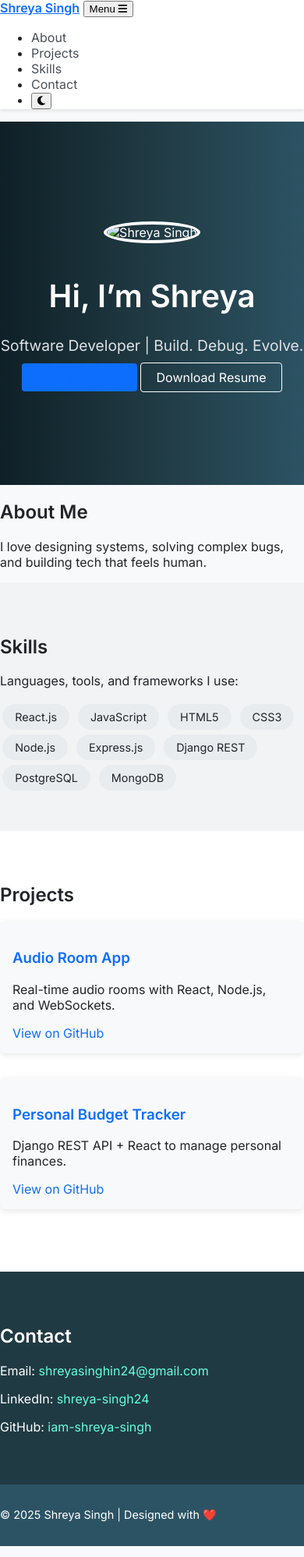
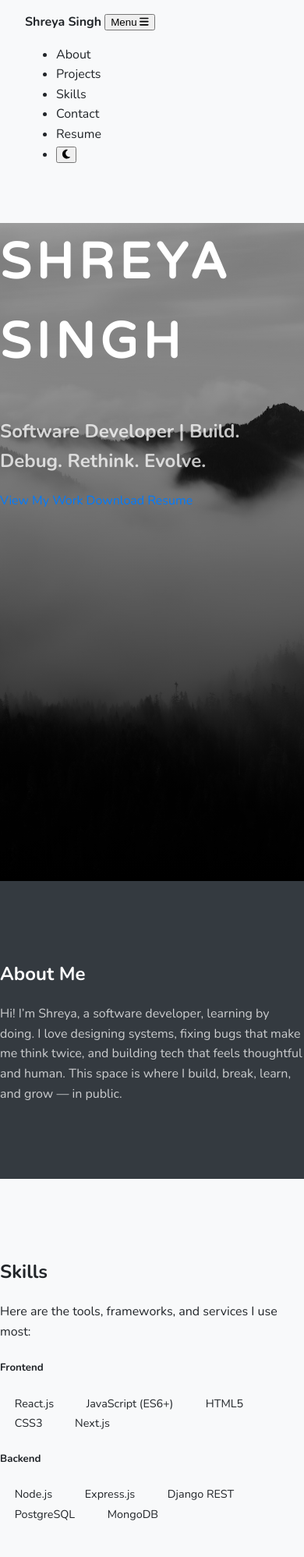
Before and after one commit to iam-shreya-singh/shreya-portfolio, a plain HTML site: page index.html in a window 390 px wide. Shown: the top 1997 px of the page at 78% size. Drawn offline with nearby package versions, Linux system fonts and the light colour scheme.

Commit message:
c rollback

```diff
--- a/css/styles.css
+++ b/css/styles.css
@@ -1,185 +1,168 @@
-/* === Global Styles === */
+/* General styles */
 body {
-  font-family: 'Inter', sans-serif;
-  background-color: #f8f9fa;
-  color: #212529;
+  font-family: "Nunito", sans-serif;
+  line-height: 1.6;
   margin: 0;
   padding: 0;
-  transition: background-color 0.3s, color 0.3s;
-}
-
-body.dark-mode {
-  background-color: #0A192F;
-  color: #F3F4F6;
+  color: #212529;
+  background-color: #f8f9fa;
 }
 
 a {
-  color: #0d6efd;
   text-decoration: none;
+  color: #007bff;
 }
 
 a:hover {
-  text-decoration: underline;
+  color: #0056b3;
 }
 
-/* === Navbar === */
+/* Navigation bar */
 .navbar {
+  padding: 1rem 2rem;
+  transition: background-color 0.3s;
+}
+
+.navbar-light .navbar-brand {
+  font-weight: bold;
+  color: #212529;
+}
+
+.navbar-light .navbar-nav .nav-link {
+  color: #212529;
+  margin-right: 1rem;
+}
+
+.navbar-light .navbar-nav .nav-link:hover {
+  color: #007bff;
+}
+
+#mainNav.navbar-shrink {
   background-color: #ffffff;
   box-shadow: 0 2px 4px rgba(0, 0, 0, 0.1);
 }
 
-.navbar-brand {
-  font-weight: 600;
-  color: #0d6efd;
-}
-
-.nav-link {
-  color: #495057;
-  transition: color 0.3s ease;
-}
-
-.nav-link:hover {
-  color: #0d6efd;
-}
-
-/* === Hero Section === */
+/* Masthead */
 .masthead {
-  background: linear-gradient(to right, #0f2027, #203a43, #2c5364);
-  color: #ffffff;
-  text-align: center;
-  padding: 8rem 0;
-}
-
-.masthead .profile-img {
-  width: 120px;
-  height: 120px;
-  border-radius: 50%;
-  border: 4px solid #ffffff;
-  margin-bottom: 1rem;
+  position: relative;
+  width: 100%;
+  height: 100vh;
+  min-height: 35rem;
+  background: linear-gradient(
+      to bottom,
+      rgba(0, 0, 0, 0.3) 0%,
+      rgba(0, 0, 0, 0.7) 75%,
+      #000 100%
+    ),
+    url("../assets/img/bg-masthead.jpg");
+  background-position: center;
+  background-repeat: no-repeat;
+  background-size: cover;
+  color: #fff;
 }
 
 .masthead h1 {
-  font-size: 2.5rem;
-  font-weight: 700;
+  font-family: "Varela Round", sans-serif;
+  font-size: 4rem;
+  text-transform: uppercase;
+  letter-spacing: 0.1em;
 }
 
-.masthead p {
-  font-size: 1.2rem;
-  color: #dee2e6;
+.masthead h2 {
+  font-size: 1.5rem;
+  color: rgba(255, 255, 255, 0.75);
 }
 
-.btn-primary {
-  background-color: #0d6efd;
-  border: none;
-  padding: 0.5rem 1.2rem;
-  border-radius: 4px;
-  transition: background-color 0.3s ease;
+.masthead .btn {
+  margin-top: 1.5rem;
 }
 
-.btn-primary:hover {
-  background-color: #0b5ed7;
+/* Sections */
+section {
+  padding: 5rem 0;
 }
 
-.btn-outline-light {
-  border: 1px solid #ffffff;
-  color: #ffffff;
-  background: transparent;
-  padding: 0.5rem 1.2rem;
-  border-radius: 4px;
-  transition: background-color 0.3s ease, color 0.3s ease;
+.about-section {
+  background: #343a40;
+  color: #fff;
 }
 
-.btn-outline-light:hover {
-  background-color: #ffffff;
-  color: #0f2027;
+.about-section p {
+  color: rgba(255, 255, 255, 0.75);
 }
 
-/* === Skills Section === */
-.skills-section {
-  background-color: #f1f3f5;
-  padding: 3rem 0;
+.bg-light {
+  background-color: #f8f9fa !important;
 }
 
-.skill-badge {
-  background-color: #e9ecef;
-  color: #212529;
-  border-radius: 50px;
-  padding: 0.5rem 1rem;
-  margin: 0.2rem;
-  font-size: 0.9rem;
-  display: inline-block;
-  transition: background-color 0.3s ease, transform 0.2s ease;
-}
-
-.skill-badge:hover {
-  background-color: #0d6efd;
-  color: #ffffff;
-  transform: scale(1.05);
-}
-
-body.dark-mode .skills-section {
-  background-color: #1e293b;
-}
-
-body.dark-mode .skill-badge {
-  background-color: #334155;
-  color: #64FFDA;
-  border: 1px solid #64FFDA;
-}
-
-/* === Projects Section === */
-.projects-section {
-  background-color: #ffffff;
-  padding: 3rem 0;
-}
-
-.projects-section .project {
-  margin-bottom: 2rem;
-  background: #f8f9fa;
-  padding: 1rem;
-  border-radius: 6px;
-  box-shadow: 0 2px 8px rgba(0, 0, 0, 0.1);
-  transition: transform 0.3s, box-shadow 0.3s;
-}
-
-.projects-section .project:hover {
-  transform: translateY(-5px);
-  box-shadow: 0 8px 20px rgba(0, 0, 0, 0.2);
-}
-
-.projects-section h3 {
-  color: #0d6efd;
-}
-
-body.dark-mode .projects-section {
-  background-color: #0A192F;
-}
-
-body.dark-mode .projects-section .project {
-  background-color: #1f2937;
-  color: #F3F4F6;
-}
-
-/* === Contact Section === */
 .contact-section {
-  background-color: #203a43;
-  color: #ffffff;
-  padding: 3rem 0;
+  background: #212529;
+  color: #fff;
 }
 
 .contact-section a {
-  color: #64FFDA;
+  color: #007bff;
 }
 
-/* === Footer === */
+.contact-section a:hover {
+  color: #0056b3;
+}
+
+/* Skills badges */
+.badge {
+  font-size: 0.9rem;
+  padding: 0.6em 1em;
+  margin: 0.3em;
+  border-radius: 50px;
+}
+
+/* Footer */
 .footer {
-  background-color: #2c5364;
-  color: #ffffff;
-  padding: 1rem 0;
+  padding: 2rem 0;
   font-size: 0.9rem;
 }
 
-/* === Smooth Transitions === */
-* {
-  transition: all 0.2s ease-in-out;
+/* Dark mode toggle */
+#darkModeToggle {
+  cursor: pointer;
 }
+
+/* Dark Mode */
+body.dark-mode {
+  background-color: #121212;
+  color: #e0e0e0;
+}
+
+body.dark-mode .navbar {
+  background-color: #1f1f1f;
+}
+
+body.dark-mode .masthead {
+  background: linear-gradient(
+      to bottom,
+      rgba(0, 0, 0, 0.6) 0%,
+      rgba(0, 0, 0, 0.85) 75%,
+      #000 100%
+    ),
+    url("../assets/img/bg-masthead.jpg");
+  background-position: center;
+  background-repeat: no-repeat;
+  background-size: cover;
+}
+
+body.dark-mode .about-section {
+  background-color: #1f1f1f;
+}
+
+body.dark-mode .bg-light {
+  background-color: #2c2c2c !important;
+}
+
+body.dark-mode .badge {
+  background-color: #333333;
+  color: #ffffff;
+}
+
+body.dark-mode .contact-section {
+  background-color: #1f1f1f;
+}
--- a/index.html
+++ b/index.html
@@ -7,8 +7,9 @@
     <meta name="author" content="Shreya Singh" />
     <title>Shreya Singh | Software Developer</title>
     <link rel="icon" type="image/x-icon" href="assets/favicon.ico" />
-    <link href="https://cdnjs.cloudflare.com/ajax/libs/font-awesome/6.5.1/css/all.min.css" rel="stylesheet" />
-    <link href="https://fonts.googleapis.com/css2?family=Inter:wght@400;600&display=swap" rel="stylesheet" />
+    <script src="https://use.fontawesome.com/releases/v6.3.0/js/all.js" crossorigin="anonymous"></script>
+    <link href="https://fonts.googleapis.com/css?family=Varela+Round" rel="stylesheet" />
+    <link href="https://fonts.googleapis.com/css?family=Nunito:200,300,400,600,700,800,900" rel="stylesheet" />
     <link href="css/styles.css" rel="stylesheet" />
   </head>
   <body id="page-top">
@@ -19,94 +20,126 @@
         <button class="navbar-toggler" type="button" data-bs-toggle="collapse" data-bs-target="#navbarResponsive">
           Menu <i class="fas fa-bars"></i>
         </button>
+        <div class="collapse navbar-collapse" id="navbarResponsive">
           <ul class="navbar-nav ms-auto align-items-center">
             <li class="nav-item"><a class="nav-link" href="#about">About</a></li>
             <li class="nav-item"><a class="nav-link" href="#projects">Projects</a></li>
             <li class="nav-item"><a class="nav-link" href="#skills">Skills</a></li>
             <li class="nav-item"><a class="nav-link" href="#contact">Contact</a></li>
             <li class="nav-item">
+              <a class="nav-link" href="assets/Resume_Shreya_Singh_SDE.pdf" target="_blank">Resume</a>
+            </li>
+            <li class="nav-item">
               <button id="darkModeToggle" class="btn btn-sm btn-outline-primary ms-2">
-              <i class="fa-solid fa-moon"></i>
+                <i class="fas fa-moon"></i>
               </button>
             </li>
           </ul>
+        </div>
       </div>
     </nav>
 
     <!-- Hero Section -->
     <header class="masthead">
-      <div class="container hero-content">
-        <img src="assets/profile.png" alt="Shreya Singh" class="profile-img" />
-        <h1 class="hero-title">Hi, I’m Shreya</h1>
-        <p class="hero-subtitle">Software Developer | Build. Debug. Evolve.</p>
-        <div class="hero-buttons">
-          <a href="#projects" class="btn btn-primary">View My Work</a>
-          <a href="assets/Resume_Shreya_Singh_SDE.pdf" target="_blank" class="btn btn-outline-light">Download Resume</a>
+      <div class="container px-4 px-lg-5 d-flex h-100 align-items-center justify-content-center">
+        <div class="text-center">
+          <h1 class="mx-auto my-0 text-uppercase">Shreya Singh</h1>
+          <h2 class="text-white-50 mx-auto mt-2 mb-5">
+            Software Developer | Build. Debug. Rethink. Evolve.
+          </h2>
+          <a class="btn btn-primary" href="#projects">View My Work</a>
+          <a class="btn btn-outline-light mt-3" href="assets/Resume_Shreya_Singh_SDE.pdf" target="_blank">Download Resume</a>
         </div>
       </div>
     </header>
 
     <!-- About Section -->
     <section class="about-section text-center" id="about">
-      <div class="container">
-        <h2>About Me</h2>
-        <p class="lead">I love designing systems, solving complex bugs, and building tech that feels human.</p>
+      <div class="container px-4 px-lg-5">
+        <div class="row gx-4 gx-lg-5 justify-content-center">
+          <div class="col-lg-8">
+            <h2 class="text-white mb-4">About Me</h2>
+            <p class="text-white-50">
+              Hi! I’m Shreya, a software developer, learning by doing.
+              I love designing systems, fixing bugs that make me think twice, and building tech that feels thoughtful and human.
+              This space is where I build, break, learn, and grow — in public.
+            </p>
+          </div>
+        </div>
       </div>
     </section>
 
     <!-- Skills Section -->
-    <section class="skills-section" id="skills">
-      <div class="container text-center">
-        <h2>Skills</h2>
-        <p class="section-subtitle">Languages, tools, and frameworks I use:</p>
-        <div class="skills-grid">
-          <span class="skill-badge">React.js</span>
-          <span class="skill-badge">JavaScript</span>
-          <span class="skill-badge">HTML5</span>
-          <span class="skill-badge">CSS3</span>
-          <span class="skill-badge">Node.js</span>
-          <span class="skill-badge">Express.js</span>
-          <span class="skill-badge">Django REST</span>
-          <span class="skill-badge">PostgreSQL</span>
-          <span class="skill-badge">MongoDB</span>
+    <section class="bg-light py-5" id="skills">
+      <div class="container px-4 px-lg-5 text-center">
+        <h2 class="text-uppercase mb-4">Skills</h2>
+        <p class="text-muted mb-4">Here are the tools, frameworks, and services I use most:</p>
+        <div class="row gx-4 gx-lg-5 justify-content-center">
+          <div class="col-md-10">
+            <div class="mb-3">
+              <h5 class="text-dark">Frontend</h5>
+              <span class="badge bg-primary m-1">React.js</span>
+              <span class="badge bg-primary m-1">JavaScript (ES6+)</span>
+              <span class="badge bg-primary m-1">HTML5</span>
+              <span class="badge bg-primary m-1">CSS3</span>
+              <span class="badge bg-primary m-1">Next.js</span>
+            </div>
+            <div class="mb-3">
+              <h5 class="text-dark">Backend</h5>
+              <span class="badge bg-success m-1">Node.js</span>
+              <span class="badge bg-success m-1">Express.js</span>
+              <span class="badge bg-success m-1">Django REST</span>
+              <span class="badge bg-success m-1">PostgreSQL</span>
+              <span class="badge bg-success m-1">MongoDB</span>
             </div>
           </div>
-    </section>
-
-    <!-- Projects Section -->
-    <section class="projects-section" id="projects">
-      <div class="container">
-        <h2>Projects</h2>
-        <div class="project">
-          <h3>Audio Room App</h3>
-          <p>Real-time audio rooms with React, Node.js, and WebSockets.</p>
-          <a href="https://github.com/iam-shreya-singh/Audio-Room-App" target="_blank">View on GitHub</a>
-        </div>
-        <div class="project">
-          <h3>Personal Budget Tracker</h3>
-          <p>Django REST API + React to manage personal finances.</p>
-          <a href="https://github.com/iam-shreya-singh/Personal-Budget-Tracker" target="_blank">View on GitHub</a>
         </div>
       </div>
     </section>
 
     <!-- Contact Section -->
-    <section class="contact-section" id="contact">
-      <div class="container text-center">
-        <h2>Contact</h2>
-        <p>Email: <a href="mailto:shreyasinghin24@gmail.com">shreyasinghin24@gmail.com</a></p>
-        <p>LinkedIn: <a href="https://linkedin.com/in/shreya-singh24" target="_blank">shreya-singh24</a></p>
-        <p>GitHub: <a href="https://github.com/iam-shreya-singh" target="_blank">iam-shreya-singh</a></p>
+    <section class="contact-section bg-black" id="contact">
+      <div class="container px-4 px-lg-5">
+        <div class="row gx-4 gx-lg-5">
+          <div class="col-md-4">
+            <div class="card py-4 h-100 text-center">
+              <div class="card-body">
+                <i class="fas fa-envelope text-primary mb-2"></i>
+                <h4>Email</h4>
+                <p><a href="mailto:shreyasinghin24@gmail.com">shreyasinghin24@gmail.com</a></p>
+              </div>
+            </div>
+          </div>
+          <div class="col-md-4">
+            <div class="card py-4 h-100 text-center">
+              <div class="card-body">
+                <i class="fab fa-linkedin text-primary mb-2"></i>
+                <h4>LinkedIn</h4>
+                <p><a href="https://linkedin.com/in/shreya-singh24" target="_blank">shreya-singh24</a></p>
+              </div>
+            </div>
+          </div>
+          <div class="col-md-4">
+            <div class="card py-4 h-100 text-center">
+              <div class="card-body">
+                <i class="fab fa-github text-primary mb-2"></i>
+                <h4>GitHub</h4>
+                <p><a href="https://github.com/iam-shreya-singh" target="_blank">iam-shreya-singh</a></p>
+              </div>
+            </div>
+          </div>
+        </div>
       </div>
     </section>
 
     <!-- Footer -->
-    <footer class="footer text-center">
-      <p>&copy; 2025 Shreya Singh | Designed with ❤️</p>
+    <footer class="footer bg-black text-center text-white-50">
+      <div class="container px-4 px-lg-5">&copy; Shreya Singh 2025 | Built with Bootstrap | Deployed on GitHub Pages</div>
     </footer>
 
     <!-- Scripts -->
     <script src="https://cdn.jsdelivr.net/npm/bootstrap@5.2.3/dist/js/bootstrap.bundle.min.js"></script>
+    <script src="js/scripts.js"></script>
     <script>
       const toggle = document.getElementById("darkModeToggle");
       toggle.addEventListener("click", () => {
```
Lines whose indentation alone changed are shown as unchanged.
